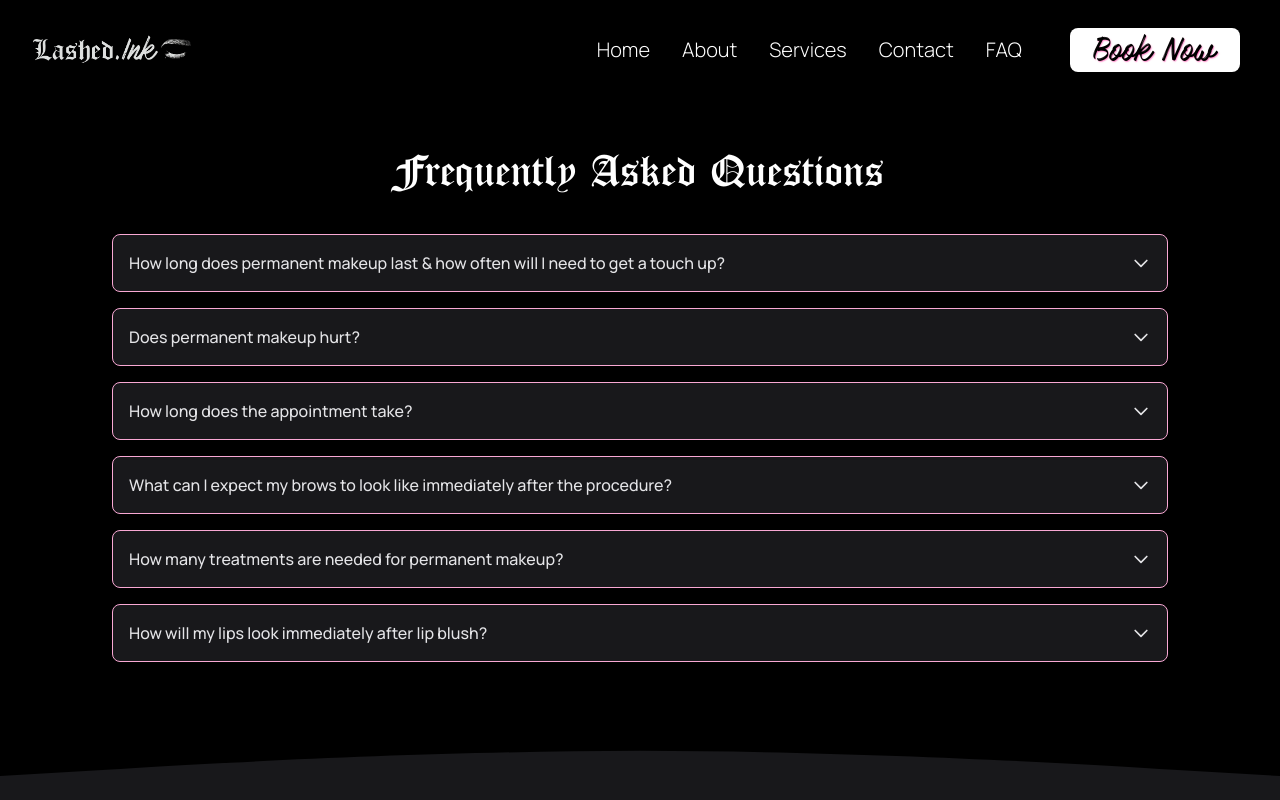
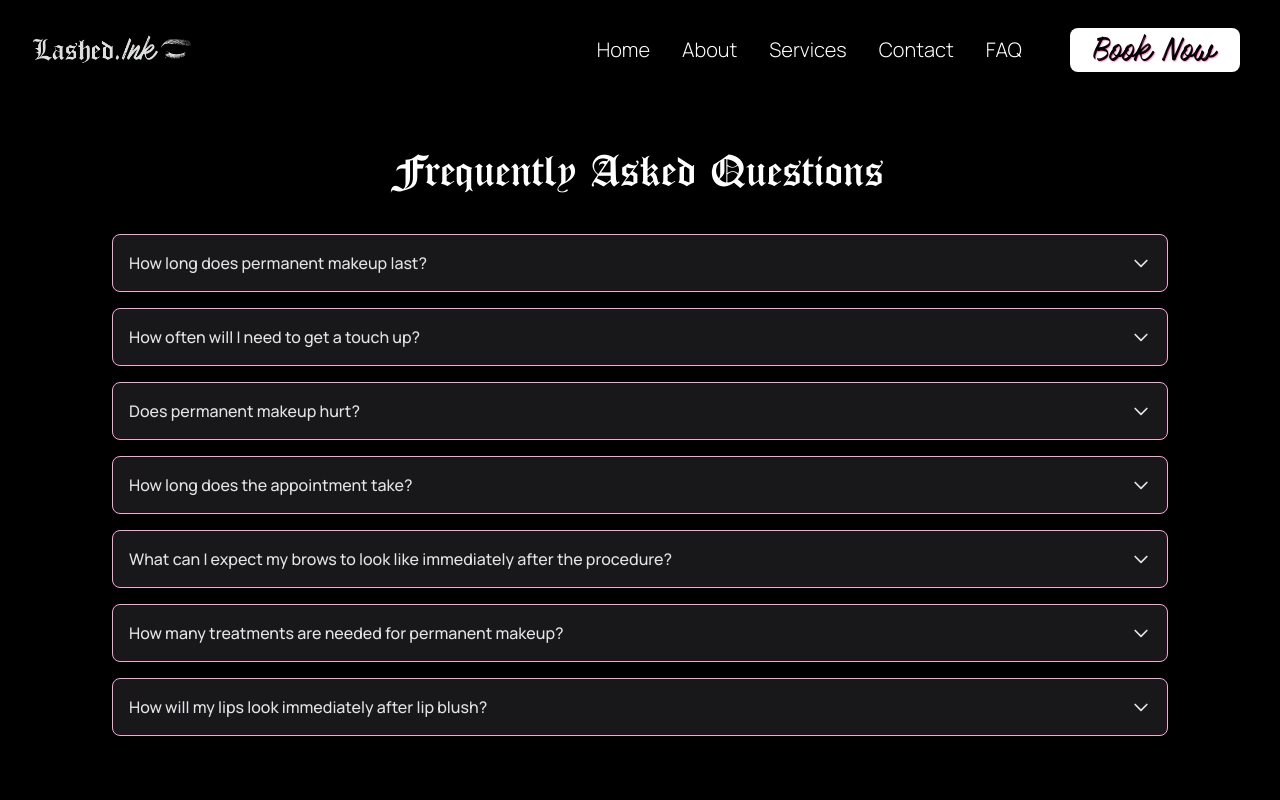
Before and after one commit to dustinapodaca/lashedink, a React (Vite) app: page /faq in a window 1280 px wide. Shown: the top 800 px of the page. Built offline with nearby package versions, Linux system fonts and the light colour scheme.

Commit message:
faq update

```diff
--- a/src/Pages/FAQ/index.tsx
+++ b/src/Pages/FAQ/index.tsx
@@ -6,31 +6,36 @@ import FAQItem from "../../Components/FAQItem";
 const faqData = [
   {
     id: 1,
-    q: "How long does permanent makeup last & how often will I need to get a touch up?",
-    a: "Permanent makeup is a cosmetic tattoo that typically lasts 1-3 years. However, it's essential to keep in mind that the pigment will naturally fade over time. To maintain its best appearance, we recommend getting an Annual Touch-Up. Please be aware that the duration of the makeup can vary for each individual due to differences in skin type and lifestyle.\n\nThe frequency of touch-ups depends on several factors, such as skin type, pigment selection, lifestyle habits (sun exposure, smoking, acidic skin care products, etc.), iron deficiency (since your body absorbs iron-oxide as a supplement), and chemical peels. Considering these variables, there is no exact guarantee on how long the makeup will last for each person.\n\nIt's important to understand that final results cannot be guaranteed as everyone's skin type is unique and will interact with the pigments differently, leading to varying rates of breakdown. During your touch-up appointment, we will assess how your skin has received the pigment and make any necessary adjustments accordingly.",
+    q: "How long does permanent makeup last?",
+    a: "Permanent makeup is a cosmetic tattoo that typically lasts 1-3 years. However, it's essential to keep in mind that the pigment will naturally fade over time. To maintain its best appearance, we recommend getting an Annual Touch-Up. Please be aware that the duration of the makeup can vary for each individual due to differences in skin type and lifestyle.",
   },
   {
     id: 2,
+    q: "How often will I need to get a touch up?",
+    a: "The frequency of touch-ups depends on several factors, such as skin type, pigment selection, lifestyle habits (sun exposure, smoking, acidic skin care products, etc.), iron deficiency (since your body absorbs iron-oxide as a supplement), and chemical peels. Considering these variables, there is no exact guarantee on how long the makeup will last for each person.\n\nIt's important to understand that final results cannot be guaranteed as everyone's skin type is unique and will interact with the pigments differently, leading to varying rates of breakdown. During your touch-up appointment, we will assess how your skin has received the pigment and make any necessary adjustments accordingly.",
+  },
+  {
+    id: 3,
     q: "Does permanent makeup hurt?",
     a: "The discomfort experienced during permanent makeup application can vary from person to person, as sensitivity levels differ. However, we take measures to ensure your comfort throughout the procedure by applying a pre-numbing topical anesthetic before and during the process. Most clients are pleasantly surprised to find that the sensation is no more painful than tweezing or threading.\n\nTo optimize the experience and results, it is crucial to STRICTLY FOLLOW the Pre-Care Instructions provided. These instructions are designed to minimize bleeding and skin sensitivities during the service. Excessive bleeding and sensitivity can dilute and expel the pigment color, leading to subpar outcomes.\n\n** Please note that having this service performed during your menstrual cycle may increase discomfort during the procedure.\n\n** If you are a frequent smoker or exposed to the sun regularly, the effectiveness of topical anesthetics used during the treatment may be reduced, potentially leading to poorer retention and lasting results.",
   },
   {
-    id: 3,
+    id: 4,
     q: "How long does the appointment take?",
     a: "The initial sessions typically last between 2 to 3 hours, allowing ample time for the detailed procedure. For touch-up appointments, you can expect them to take approximately 1 to 2 hours, as they involve revisiting and enhancing the previous work to maintain the desired results.",
   },
   {
-    id: 4,
+    id: 5,
     q: "What can I expect my brows to look like immediately after the procedure?",
     a: "In the hours following your procedure, your brows will appear significantly darker and bolder than they will be once healed. This effect is due to oxidation in the surface layer of your skin. The color may also seem warmer initially. Some redness or swelling around the treated area may be present, but this typically subsides within 48 hours.\n\nAround day 3, you might notice some flaking or light scabbing on the treated area. It's crucial not to pick at it, as doing so could result in pigment loss in those areas. During this healing phase, your brows may look spotty or patchy until the entire brow has finished healing.\n\nAfter the peeling process, some areas may appear very light or even have seemingly lost pigment entirely. This is normal as the thicker epidermis can mute, hide, or diffuse the pigment underneath. However, over the next 4-6 weeks, the epidermis will normalize, and the softened pigment should become more apparent on the surface of the skin.\n\nYour brows will be fully healed at 4-6 weeks after the procedure. Any pigment that does not return will be addressed during your touch-up appointment. If you desire darker or bolder brows, we can add more color or dimension during that follow-up session!",
   },
   {
-    id: 5,
+    id: 6,
     q: "How many treatments are needed for permanent makeup?",
     a: "Permanent makeup is a multiple-step appointment process, and it's essential to understand that your brows/lips will not be completed after just one service. Typically, at least two appointments are needed initially, and we schedule these appointments 6 weeks apart.\n\nDuring the second visit, which is your perfecting touch-up session, we will assess the color retention and make any necessary adjustments. Keep in mind that everyone heals differently and at different rates. If your cosmetic tattoo does not heal perfectly after the first session, there's no need to worry! We can always make the necessary enhancements and add more density during your next appointment to achieve the desired results. Patience and proper care during the healing process will ensure the best outcome for your permanent makeup.",
   },
   {
-    id: 6,
+    id: 7,
     q: "How will my lips look immediately after lip blush?",
     a: "Right after the lip blush procedure, you can expect your lips to appear slightly larger than normal, resembling the effect of a subtle lip filler injection. The extent of swelling can vary from person to person, with most clients experiencing it within a few hours. Additionally, the lip color will initially appear quite dark and bold, similar to lipstick.\n\nIt's important to note that the size of your lips will gradually shrink back to normal, and the lip color will significantly fade, sometimes up to 50%, within the first 4 days. During this time, you may notice color loss on the inside of your lips first, while the edges retain the pigment for a longer period.\n\nImmediately after the procedure, your lips may feel dry, chapped, tight, and tender to the touch. However, as the days progress, they will gradually feel better, and the color will transform into a soft, flushed hue. Patience and proper aftercare are essential to achieve the desired outcome, as the healing process allows the lip blush to settle and showcase its final, natural-looking results.",
   },
```
